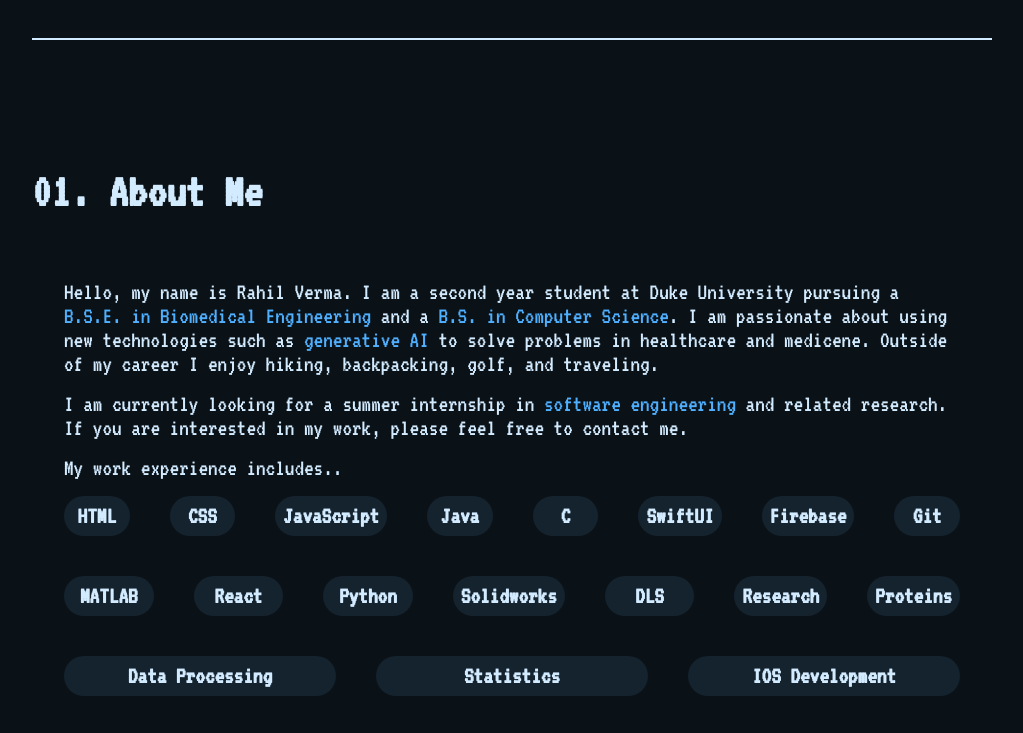
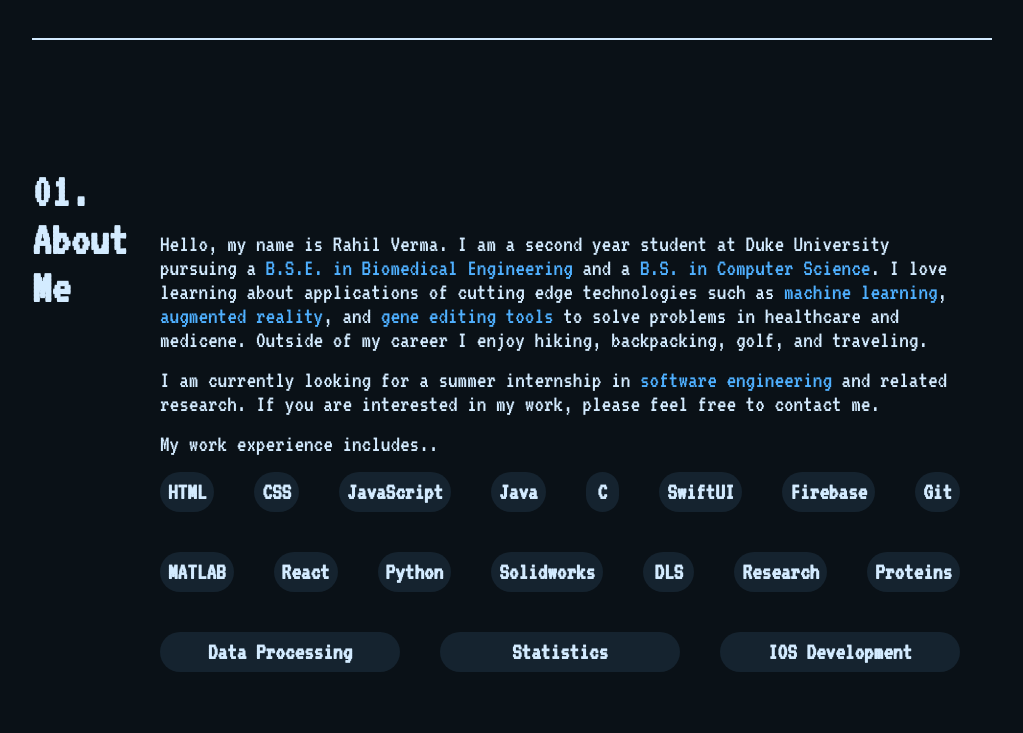
Before and after one commit to rahilv99/fullstack_website_portfolio, a plain HTML site: page index.html in a window 1280 px wide. Shown: the part 760-1493 px from the top of the page, without its empty margins (128-1151 px from the left). Drawn offline with Linux system fonts and the light colour scheme.

Commit message:
updated bio

```diff
--- a/index.html
+++ b/index.html
@@ -84,7 +84,8 @@
                   <p>
                     Hello, my name is Rahil Verma. I am a second year student at Duke University
                     pursuing a <span class="highlight">B.S.E. in Biomedical Engineering</span> and a <span class="highlight">B.S. in Computer Science</span>.
-                    I am passionate about using new technologies such as <span class="highlight">generative AI</span> to solve problems
+                    I love learning about applications of cutting edge technologies such as <span class="highlight">machine learning</span>,
+                    <span class="highlight">augmented reality</span>, and <span class="highlight">gene editing tools</span> to solve problems
                     in healthcare and medicene. Outside of my career I enjoy hiking, backpacking, golf, and
                     traveling.
                   </p>
--- a/style.css
+++ b/style.css
@@ -283,6 +283,7 @@ section {
 /* ABOUT SECTION */
 
 #about {
+  display: flex;
   position: relative;
   border-bottom: 2px solid #d3ebff;
 }
@@ -441,6 +442,7 @@ section {
 
 
 #experience {
+  display: flex;
   position: relative;
   border-bottom: 2px solid #d3ebff;
 }
@@ -484,6 +486,7 @@ article .icon {
 /* PROJECTS SECTION */
 
 #projects {
+  display: flex;
   position: relative;
   border-bottom: 2px solid #d3ebff;
 }
```
